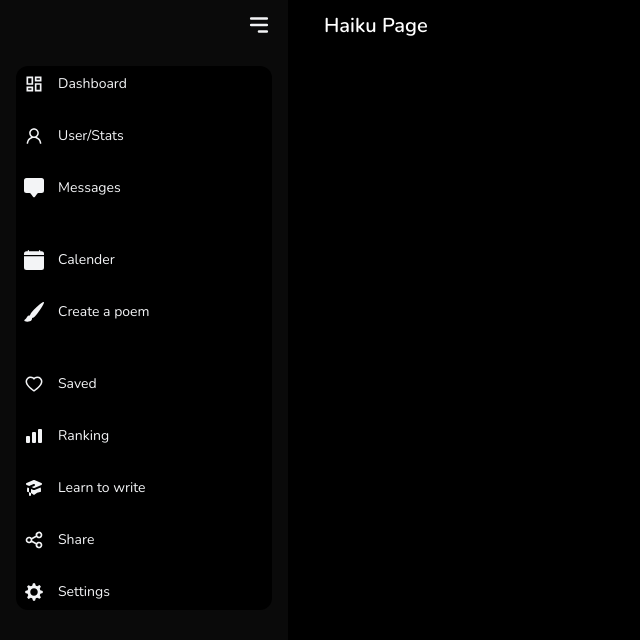
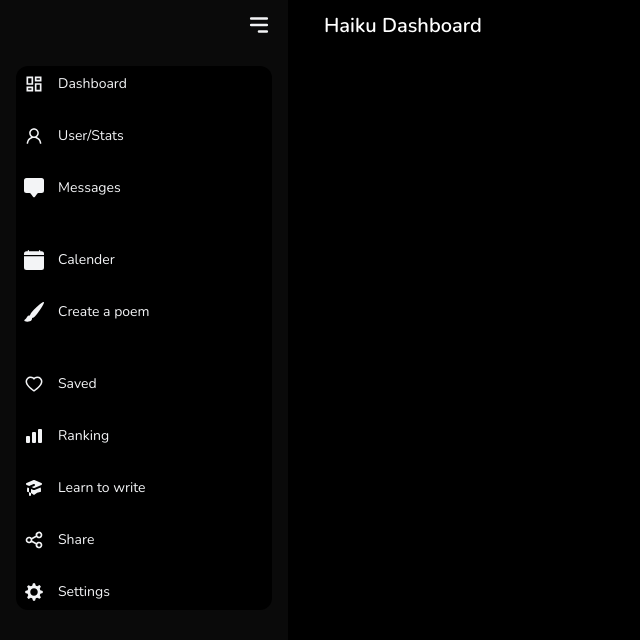
Before and after one commit to Shai9/Haiku-, a React (Create React App) app: page /haikus in a window 1280 px wide. Shown: the top 640 px of the page, without its empty margins (0-640 px from the left). Built offline with nearby package versions, Linux system fonts and the light colour scheme.

Commit message:
create header

```diff
--- a/src/components/Haikus.jsx
+++ b/src/components/Haikus.jsx
@@ -13,12 +13,12 @@ const Home = () => {
     { name: "User/Stats", link: "/", icon: AiOutlineUser },
     { name: "Messages", link: "/", icon: BsFillChatSquareFill },
     { name: "Calender", link: "/", icon: BsFillCalendarFill, margin: true },
-    { name: "Create a poem", link: "/", icon: BsFillBrushFill },
+    { name: "Create a poem", link: "/haikus/create", icon: BsFillBrushFill },
     { name: "Saved", link: "/", icon: AiOutlineHeart, margin: true },
     { name: "Ranking", link: "/", icon: HiChartBar },
-    { name: "Learn to write", link: "/", icon: HiAcademicCap },
+    { name: "Learn to write", link: "/haikus/teacher", icon: HiAcademicCap },
     { name: "Share", link: "/", icon: HiOutlineShare },
-    { name: "Settings", link: "/", icon: GoGear },
+    { name: "Settings", link: "/logout", icon: GoGear },
 
   ];
   const [open, setOpen] = useState(true);
@@ -67,10 +67,11 @@ const Home = () => {
           ))}
         </div>
       </div>
-      <div className="m-3 text-xl text-white font-semibold">
-        Haiku Page
+      <div className="m-3 text-xl text-white font-semibold hover:underline decoration-blue-500 decoration-[0.20rem] ">
+        Haiku Dashboard
       </div>
     </section>
+
   );
 };
 
--- a/src/components/NavBar.jsx
+++ b/src/components/NavBar.jsx
@@ -13,7 +13,7 @@ function NavBar() {
               <a href="/" className="hover:underline decoration-blue-500 decoration-[0.25rem]">Home</a>
               <a href="/haikus" className="hover:underline decoration-blue-500 decoration-[0.25rem]">Haiku</a>
               <a href="/events" className="hover:underline decoration-blue-500 decoration-[0.25rem]">Kukai</a>
-              <a href="/teacher" className="hover:underline decoration-blue-500 decoration-[0.25rem]">Sensei</a>
+              <a href="/haikus/teacher" className="hover:underline decoration-blue-500 decoration-[0.25rem]">Sensei</a>
               <a href="/discord" className="hover:underline decoration-blue-500 decoration-[0.25rem]">Community</a>
             </div>
           </div>
```
